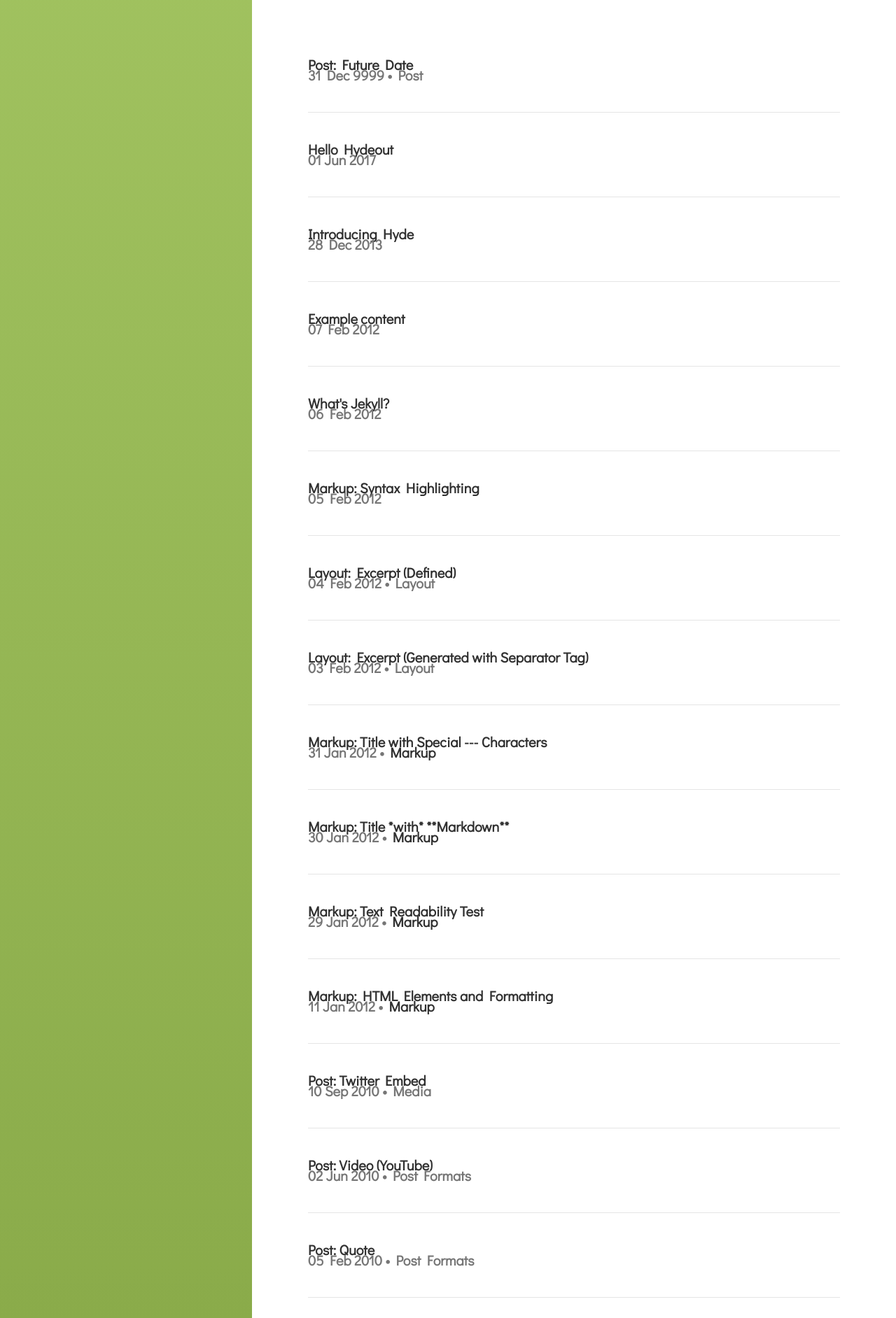
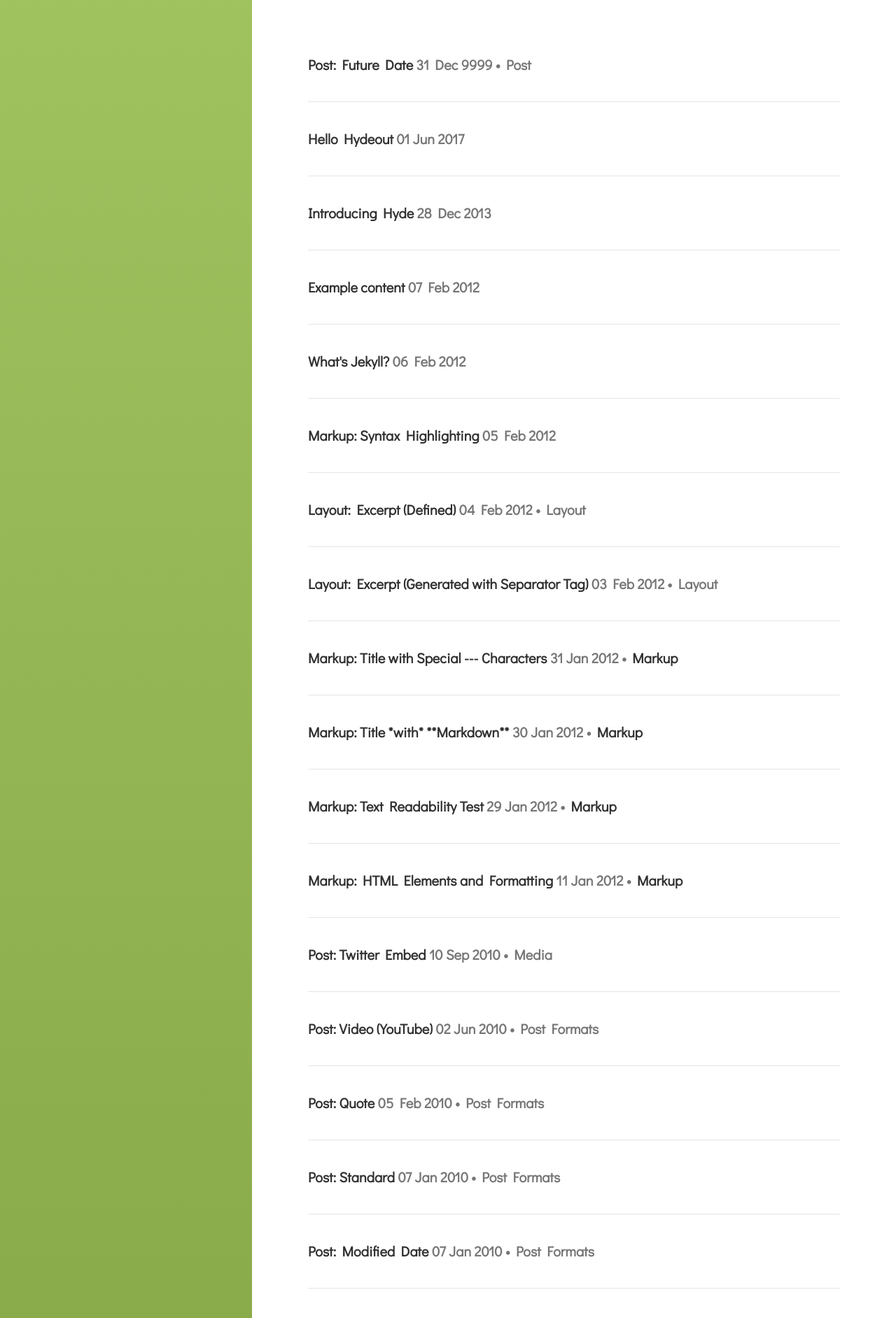
Before and after one commit to dimmcnami/dimmcnami.github.io, a Jekyll site: the page built from index.html, in a window 1280 px wide. Shown: the top 1884 px of the page at 70% size. Built offline with Jekyll 4.4.1, drawn with Linux system fonts in a browser that asks for light colours; the list of posts is cut into pages by our own code.

Commit message:
qwerqwerqwer

```diff
--- /dev/null
+++ b/_includes/span-meta.html
@@ -0,0 +1,29 @@
+<span class="post-meta">
+  <span class="post-date">{{ include.post.date | date_to_string }}</span>
+  <span class="post-categories">
+    {% for category in include.post.categories %}
+      &bull;
+
+      {% comment %}
+        Check if this category has a corresponding page before decide
+        to link to it. This is an O(n^2) operations so consider removing
+        it and linking for all categories (or no categories) if this
+        site has a lot of pages and/or a lot of categories.
+      {% endcomment %}
+      {% assign category_page = false %}
+      {% for node in site.pages %}
+        {% if node.category == category or node.title == category %}
+          {% assign category_page = node %}
+        {% endif %}
+      {% endfor %}
+
+      {% if category_page %}
+        <a href="{{ site.baseurl }}{{ category_page.url }}">
+          {{ category }}
+        </a>
+      {% else %}
+        {{ category }}
+      {% endif %}
+    {% endfor %}
+  </span>
+</span>
--- a/_layouts/index.html
+++ b/_layouts/index.html
@@ -13,7 +13,7 @@
       <a href="{{ site.baseurl }}{{ post.url }}">
         {{ post.title }}
       </a>
-      {% include post-meta.html post=post %}
+      {% include span-meta.html post=post %}
     </h4>
   </article>
   {% endfor %}
--- a/_sass/hydeout/_base.scss
+++ b/_sass/hydeout/_base.scss
@@ -39,7 +39,7 @@
   // `:focus` is linked to `:hover` for basic accessibility
   &:hover,
   &:focus {
-    text-decoration: underline;
+    text-decoration: line-through;
   }
 
   strong {
```
